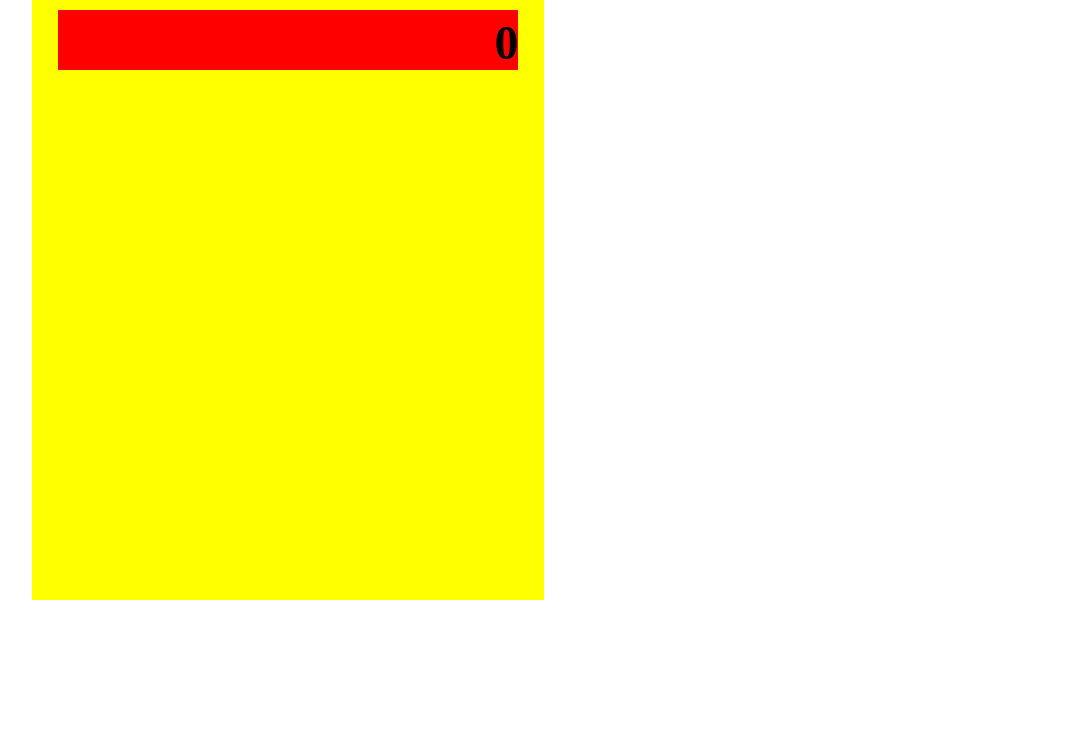
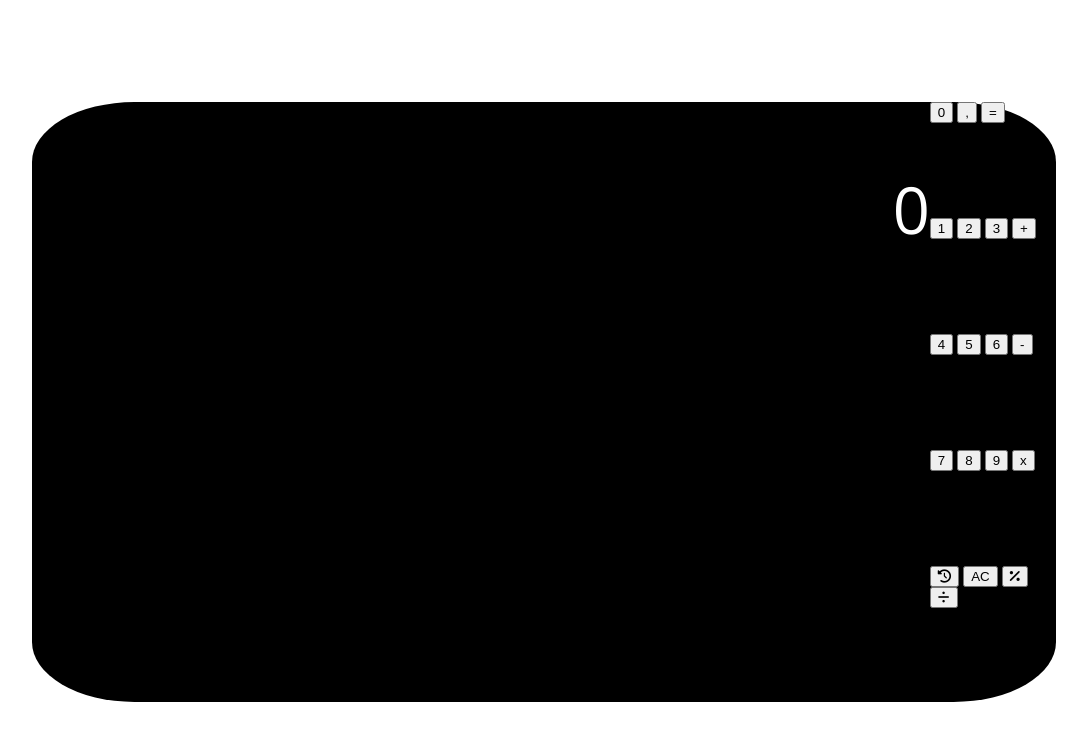
Before and after one commit to yamiranea/JavaScript-Financial-Calculator, a plain HTML site: page index.html in a window 1280 px wide. Shown: the whole page, without its empty margins (96-1183 px from the left). Drawn offline with nearby package versions, Linux system fonts and the light colour scheme.

Commit message:
basic structure created in html and css

```diff
--- a/index.html
+++ b/index.html
@@ -6,8 +6,12 @@
     <link rel="preconnect" href="https://fonts.googleapis.com" />
     <link rel="preconnect" href="https://fonts.gstatic.com" crossorigin />
     <link
-      href="https://fonts.googleapis.com/css2?family=Raleway:wght@100;200;300;400;500&display=swap"
+      href="https://fonts.googleapis.com/css2?family=Open+Sans:wght@300;400;500&display=swap"
       rel="stylesheet"
+    />
+    <link
+      rel="stylesheet"
+      href="path/to/font-awesome/css/font-awesome.min.css"
     />
     <link rel="stylesheet" href="./styles.css" />
     <title>Calculator</title>
@@ -16,7 +20,63 @@
   <body>
     <div class="calculator">
       <div class="calculator_screen">0</div>
-      <div class="calculator-buttons"><button</div>
+      <div class="calculator-buttons">
+        <div class="calculator-buttons_row1">
+          <button id="key-0" onclick="key0()" class="number-keys">0</button>
+          <button id="key-decimal" onclick="decimal()" class="decimal-keys">
+            ,
+          </button>
+          <button id="key-equals" onclick="equals()" class="operator-keys">
+            =
+          </button>
+        </div>
+        <div class="calculator-buttons_row2">
+          <button id="key-1" onclick="key1()" class="number-keys">1</button>
+          <button id="key-2" onclick="key2()" class="number-keys">2</button>
+          <button id="key-3" onclick="key3()" class="number-keys">3</button>
+          <button id="key-addition" onclick="addition()" class="operator-keys">
+            +
+          </button>
+        </div>
+        <div class="calculator-buttons_row3">
+          <button id="key-4" onclick="key4()" class="number-keys">4</button>
+          <button id="key-5" onclick="key5()" class="number-keys">5</button>
+          <button id="key-6" onclick="key6()" class="number-keys">6</button>
+          <button
+            id="key-substraction"
+            onclick="substraction()"
+            class="operator-keys"
+          >
+            -
+          </button>
+        </div>
+        <div class="calculator-buttons_row4">
+          <button id="key-7" onclick="key7()" class="number-keys">7</button>
+          <button id="key-8" onclick="key8()" class="number-keys">8</button>
+          <button id="key-9" onclick="key9()" class="number-keys">9</button>
+          <button
+            id="key-multiplication"
+            onclick="multiplication()"
+            class="operator-keys"
+          >
+            x
+          </button>
+        </div>
+        <div class="calculator-buttons_row5">
+          <button id="key-history" onclick="history()" class="history-keys">
+            <i class="fa fa-history"></i>
+          </button>
+          <button id="key-reset" onclick="reset()" class="reset-keys">
+            AC
+          </button>
+          <button id="key-percent" onclick="percent()" class="percent-keys">
+            <i class="fa fa-percent"></i>
+          </button>
+          <button id="key-division" onclick="division()" class="division-keys">
+            <i class="fa-solid fa-divide"></i>
+          </button>
+        </div>
+      </div>
     </div>
   </body>
 </html>
--- a/styles.css
+++ b/styles.css
@@ -7,21 +7,25 @@ body {
 .calculator {
     display: flex;
     justify-content: center;
-    background-color: yellow;
-    width: 50%;
+    background-color: black;
+    width: 100%;
     height: 600px;
+    margin-top: 10%;
+    border-radius: 10%;
 }
 
 .calculator_screen {
     width: 90%;
     height: 10%;
-    background-color: red;
+    background-color: black;
+    color: white;
     display: flex;
-    margin-top: 10px;
+    margin-top: 77px;
+    align-items: center;
+    font-family: 'Open Sans', sans-serif;
+    font-size: 65px;
+    font-weight: 400;
     justify-content: flex-end;
-    align-items: flex-end;
-    font-size: -webkit-xxx-large;
-    font-weight: 700;
 }
 
 .calculator-buttons {
```
